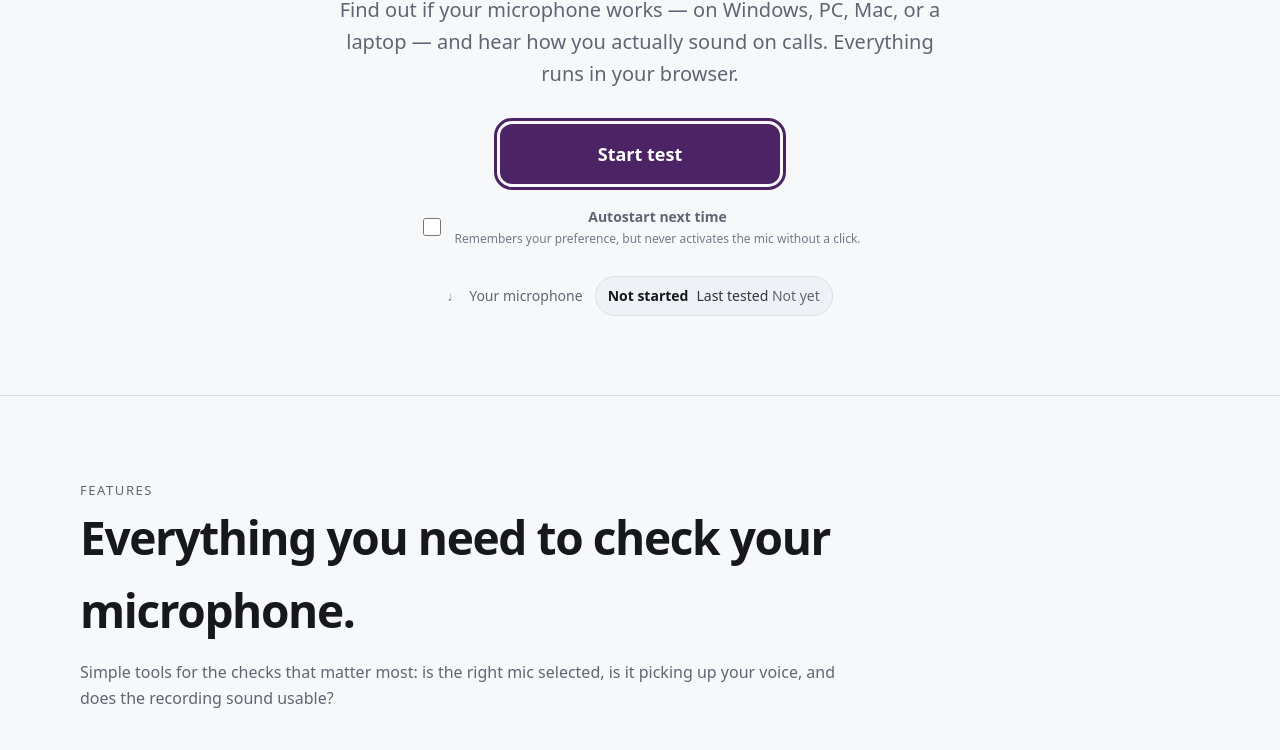
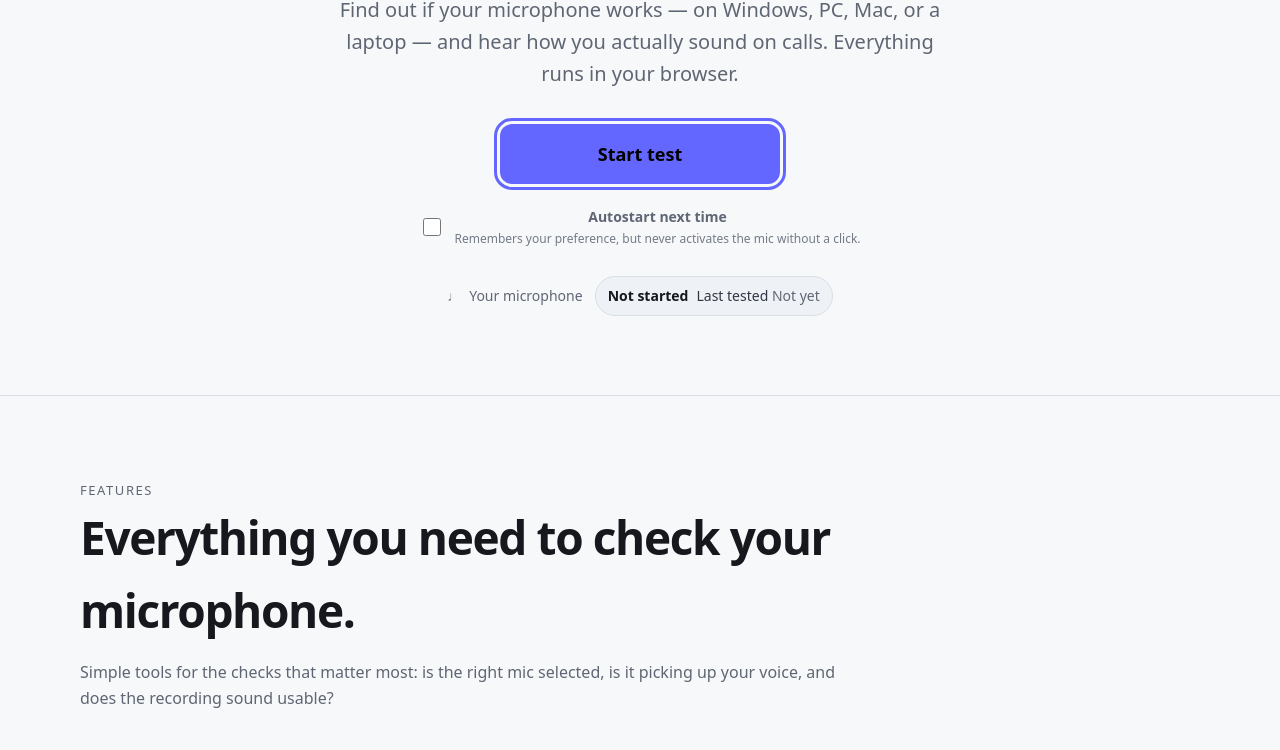
Before and after one commit to krishnayadav0567/testyourmicrophone.com, a plain HTML site: page index.html in a window 1280 px wide. Shown: the part 406-1156 px from the top of the page. Drawn offline with Linux system fonts and the light colour scheme.

Commit message:
Update branding to indigo accent

```diff
--- a/styles.css
+++ b/styles.css
@@ -15,14 +15,14 @@
   --scale-muted: #2b2b2e;
   --header-bg: rgba(17,17,17,.92);
   --footer-bg: #101012;
-  --button-text: #ffffff;
-  --button-muted: rgba(255,255,255,.86);
-  --button-border: rgba(255,255,255,.5);
+  --button-text: #000000;
+  --button-muted: rgba(0,0,0,.78);
+  --button-border: rgba(0,0,0,.35);
   --error-text: #fda4af;
   --error-bg: rgba(244,63,94,.12);
   --error-border: rgba(244,63,94,.35);
-  --accent: #4C2365;
-  --accent-hover: #3A1B4D;
+  --accent: #6367FF;
+  --accent-hover: #5054D6;
   --radius: 16px;
   --max: 1120px;
   --font: ui-sans-serif, system-ui, -apple-system, "Segoe UI", Roboto, Inter, Arial, sans-serif;
@@ -44,9 +44,9 @@ html[data-theme="light"] {
   --scale-muted: #d9dee7;
   --header-bg: rgba(247,248,250,.92);
   --footer-bg: #e9edf2;
-  --button-text: #ffffff;
-  --button-muted: rgba(255,255,255,.86);
-  --button-border: rgba(255,255,255,.5);
+  --button-text: #000000;
+  --button-muted: rgba(0,0,0,.78);
+  --button-border: rgba(0,0,0,.35);
   --error-text: #be123c;
   --error-bg: rgba(244,63,94,.08);
   --error-border: rgba(225,29,72,.25);
@@ -174,7 +174,7 @@ button, select, audio { font: inherit; }
 .promo-section { padding-top: 0; }
 .promo-grid { display: grid; grid-template-columns: repeat(2, 1fr); gap: 20px; }
 .promo-card { display: flex; gap: 16px; background: var(--card); border: 1px solid var(--border); border-radius: var(--radius); padding: 26px; }
-.promo-icon { width: 44px; height: 44px; border-radius: 50%; background: rgba(76,35,101,.14); color: var(--accent); display: inline-flex; align-items: center; justify-content: center; font-size: 20px; flex: 0 0 auto; }
+.promo-icon { width: 44px; height: 44px; border-radius: 50%; background: rgba(99,103,255,.14); color: var(--accent); display: inline-flex; align-items: center; justify-content: center; font-size: 20px; flex: 0 0 auto; }
 .promo-card h3 { margin: 0 0 8px; font-size: 20px; }
 .promo-card p { margin: 0 0 12px; color: var(--muted); }
 .text-link { color: var(--muted-2); font-weight: 600; }
```
Also changed, not shown: assets/favicon.svg, assets/og-image.png, assets/og-image.svg.
